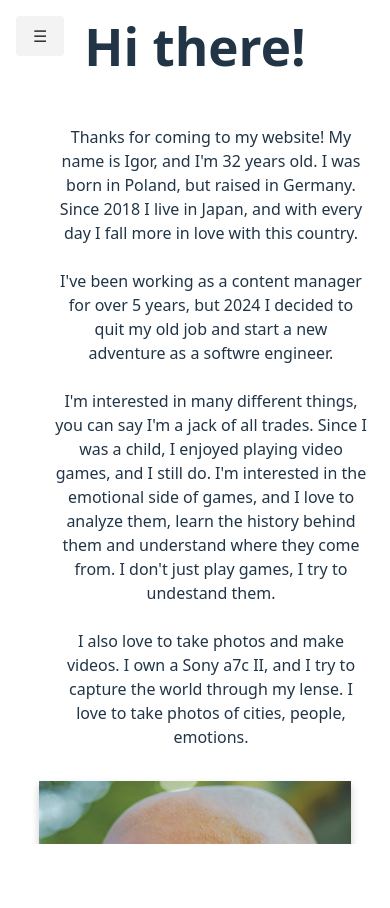
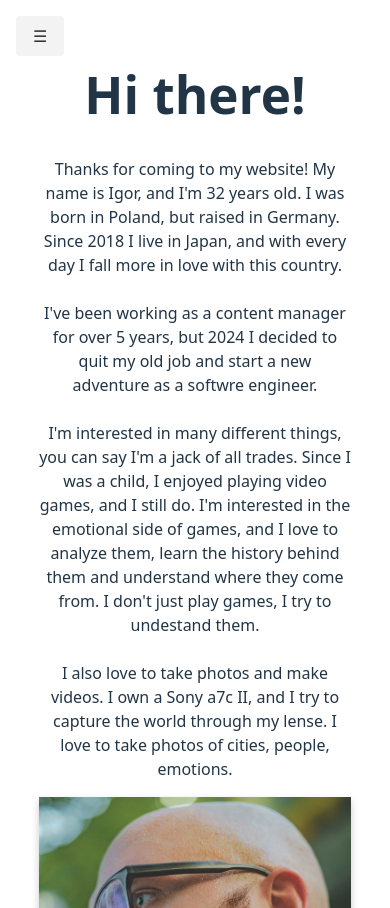
Before and after one commit to Alfonsdefromage/react-page, a React (Vite) app: page / in a window 390 px wide. Before the commit the page ends 844 px from the top, so only its background shows below. Built offline with nearby package versions, Linux system fonts and the light colour scheme.

Commit message:
css fixes

```diff
--- a/src/layouts/SidebarLayout.css
+++ b/src/layouts/SidebarLayout.css
@@ -38,10 +38,9 @@
 .content {
   flex: 1;
   display: flex;
-  justify-content: center;
   align-items: center;
   padding: 2rem;
-  max-width: 100vw;
+  /* max-width: 100vw; */
   overflow: auto;
   min-width: 0;
   overflow-x: auto;
@@ -93,9 +92,9 @@
     transform: translateX(-100%);
     width: 100vw;
     background: #f0f0f0;
-
     text-align: center;
     z-index: 999;
+    font-size: 32px;
   }
 
   .sidebar.open {
@@ -109,6 +108,7 @@
   .content {
     flex-direction: column;
     align-items: center;
-    padding: 16px;
+    height: 100vh;
+    /* padding: 16px; */
   }
 }
--- a/src/pages/About.css
+++ b/src/pages/About.css
@@ -18,8 +18,12 @@
   .about {
     flex-direction: column;
     align-items: center;
-    max-height: 100vh;
     margin-bottom: 32px;
+  }
+
+  .about p {
+    text-align: center;
+    padding: 0;
   }
 
   .about-text {
--- a/src/pages/Photography.css
+++ b/src/pages/Photography.css
@@ -27,8 +27,8 @@
 
 @media (max-width: 1024px) {
   .photography {
-    max-height: 100vh;
     padding: 16px;
+    max-width: 100%;
   }
   .img-miniatures {
     grid-template-columns: repeat(auto-fill, minmax(80px, 1fr));
```
